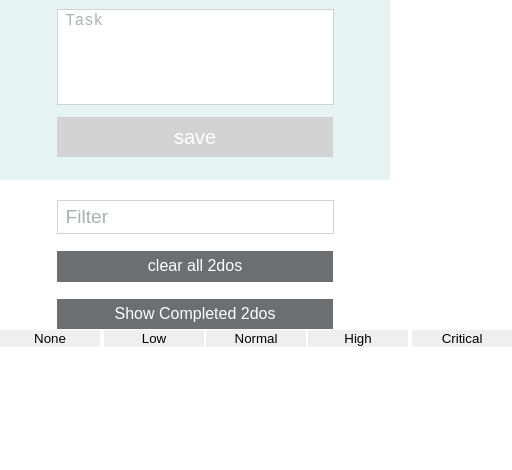
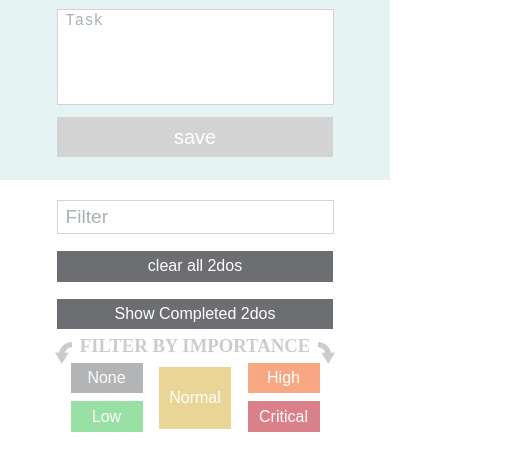
Before and after one commit to PreciseSlice/2DoBox-Pivot, a plain HTML site: page index.html in a window 390 px wide. Shown: the part 120-590 px from the top of the page, 512 px wide, since content can reach past the window. Drawn offline with nearby package versions, Linux system fonts and the light colour scheme.

Commit message:
adds styling and responsiveness to filter section

```diff
--- a/index.html
+++ b/index.html
@@ -24,6 +24,15 @@
       <button class="clear-all-button">clear all 2dos</button>
       <button class="show-completed">Show Completed 2dos</button>
     </div>
+
+    <div class="arrow-container">
+      <img class="arrows small-arrows" src="images/left-arrow-small.svg">
+      <img class="arrows" src="images/left-arrow.svg">
+      <h3>FILTER BY IMPORTANCE</h3>
+      <img class="arrows" src="images/right-arrow.svg">
+      <img class="arrows small-arrows" src="images/right-arrow-small.svg">
+    </div>
+
 
     <div class="filter-container">
       <div class="filter-left">
--- a/style.css
+++ b/style.css
@@ -211,6 +211,29 @@ article {
   width: 512px;
 }
 
+h3 {
+  text-align: center;
+  position: relative;
+  bottom: 7px;
+  color: #ccc;
+}
+
+.arrow-container {
+  width: 444px;
+  display: flex;
+  margin: -13px auto;
+  justify-content: space-around;
+  align-items: center;
+}
+
+.arrows {
+  width: 74px;
+}
+
+.small-arrows {
+  display: none;
+}
+
 .filter-container {
   width: 512px;
   margin: auto;
@@ -219,8 +242,39 @@ article {
 }
 
 .filter-container button {
-  width: 100px;
+  width: 84px;
+  color: #fff;
+  margin: 0 8px 8px 8px;
   border: none;
+  height: 30.6px;
+  font-size: 100%;
+  opacity: .7;
+  transition: opacity .3s ease-in-out;
+}
+
+.filter-container button:hover {
+  opacity: 1;
+  transition: opacity .3s ease-in-out;
+}
+
+.filter-none {
+  background-color: #939598;
+}
+
+.filter-low {
+  background-color: #6dd47e;
+}
+
+.filter-normal {
+  background-color: #e0c46a;
+}
+
+.filter-high {
+  background-color: #f5844e;
+}
+
+.filter-critical {
+  background-color: #cb4b57;
 }
 
 
@@ -304,4 +358,44 @@ article {
     padding-left: 8px;
     width: 265px;
   }
+
+  .filter-container {
+    width: 265px;
+  }
+
+  .filter-left, .filter-right {
+    display: flex;
+    flex-direction: column;
+  }
+
+  .filter-container button {
+    width: 72px;
+  }
+
+  button.filter-normal {
+    height: 62px;
+    position: relative;
+    top: 4px;
+  }
+
+  h3 {
+    bottom: 0;
+  }
+
+  .arrow-container {
+    width: 289px;
+  }
+
+  .arrows {
+    display: none;
+  }
+
+  .small-arrows {
+    display: block;
+    width: 17px;
+    position: relative;
+    top: 7px;
+  }
+
+
 }
```
Also changed, not shown: images/left-arrow-small.svg (added), images/left-arrow.svg (added), images/right-arrow-small.svg (added), images/right-arrow.svg (added).
